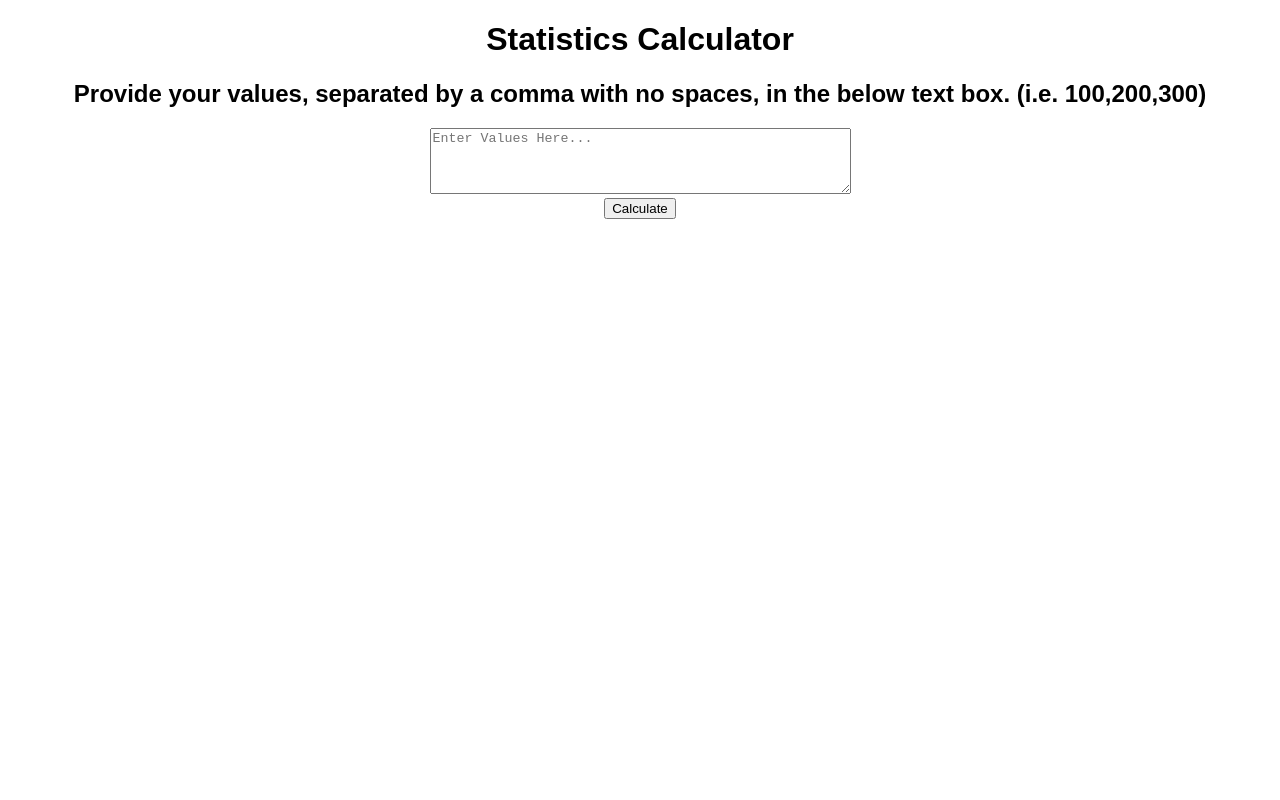
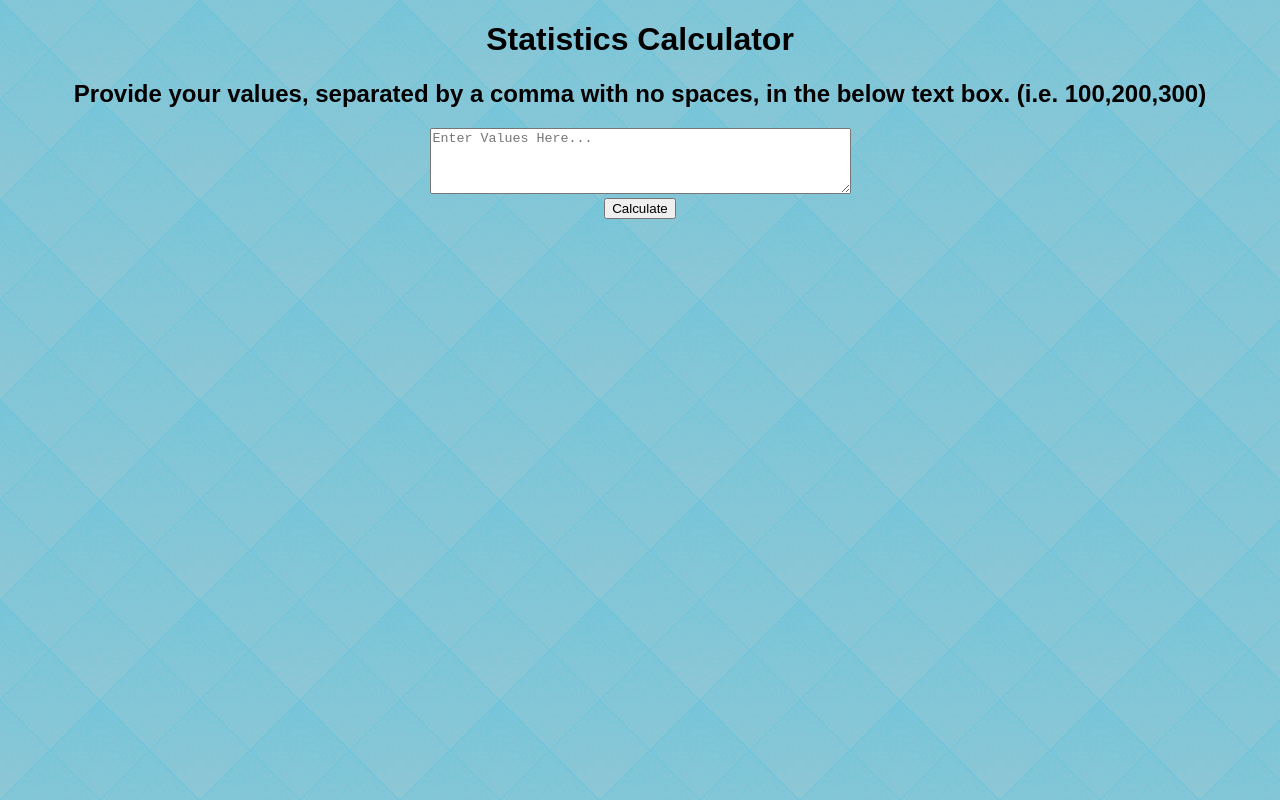
Before and after one commit to billspell20/stats-calculator-react, a React (Create React App) app: page / in a window 1280 px wide. Built offline with nearby package versions, Linux system fonts and the light colour scheme.

Commit message:
background color

```diff
--- a/src/App.css
+++ b/src/App.css
@@ -2,3 +2,8 @@
   font-family: sans-serif;
   text-align: center;
 }
+
+html {
+  background-color: #5ec6e0;
+  background-image: url("./diamond-upholstery.png");
+}
```
Also changed, not shown: src/diamond-upholstery.png (added).
